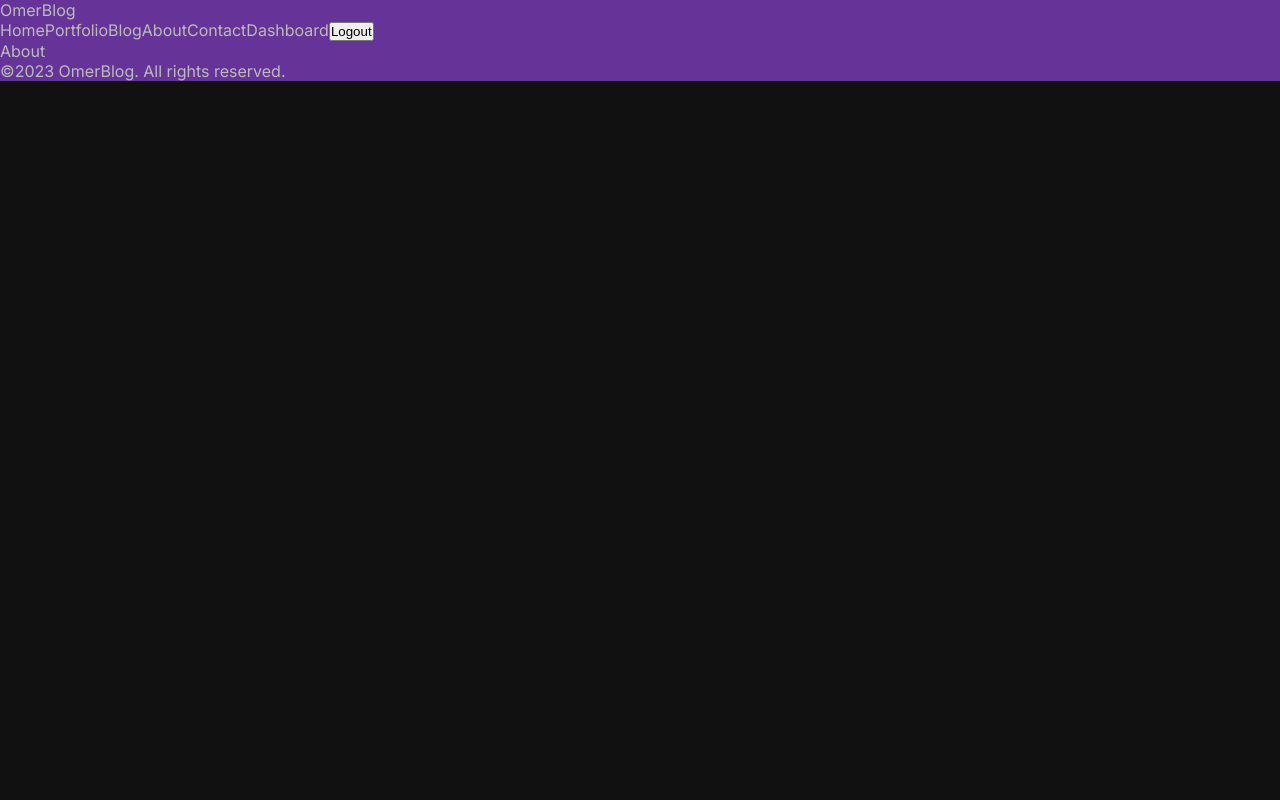
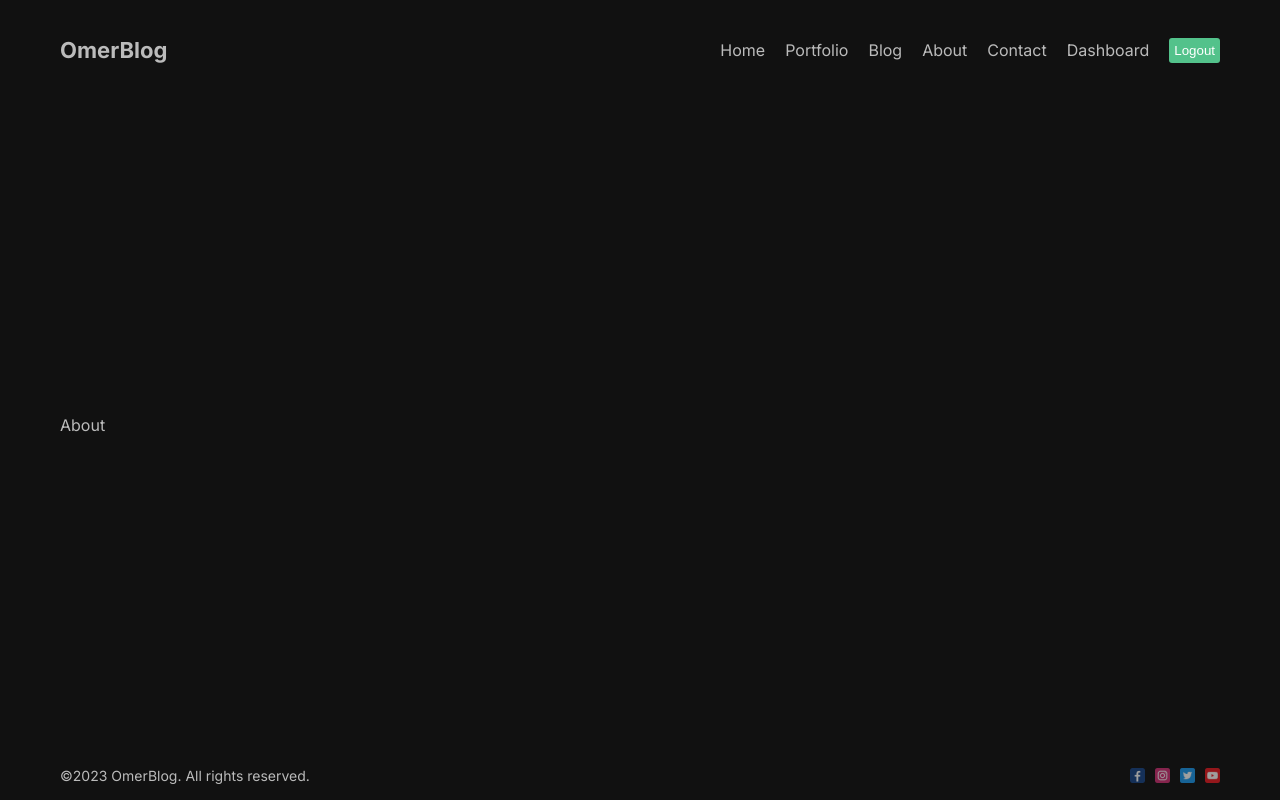
Before and after one commit to Omer-Cicek/nextjs-blog-app, a Next.js app: page /about in a window 1280 px wide. Built offline with nearby package versions, Linux system fonts and the light colour scheme.

Commit message:
module css added

```diff
--- a/src/app/globals.css
+++ b/src/app/globals.css
@@ -18,5 +18,11 @@ a{
 }
 
 .container{
-  background-color: rebeccapurple;
+  max-width: 1366px;
+  min-height: 100vh;
+  margin: 0 auto;
+  padding: 0 60px;
+  display: flex;
+  flex-direction: column;
+  justify-content: space-between;
 }
--- a/src/components/footer/Footer.jsx
+++ b/src/components/footer/Footer.jsx
@@ -1,10 +1,17 @@
 import React from 'react'
+import style from './footer.module.css'
+import Image from 'next/image'
 
 const Footer = () => {
   return (
-    <div>
+    <div className={style.container}>
         <div>&#169;2023 OmerBlog. All rights reserved.</div>
-        <div></div>
+        <div className={style.social}>
+            <Image src="/1.png" width={15} height={15} className={style.icon} alt='OmerBlog facebook'/>
+            <Image src="/2.png" width={15} height={15} className={style.icon} alt='OmerBlog instagram'/>
+            <Image src="/3.png" width={15} height={15} className={style.icon} alt='OmerBlog twitter'/>
+            <Image src="/4.png" width={15} height={15} className={style.icon} alt='OmerBlog youtube'/>
+        </div>
     </div>
   )
 }
--- /dev/null
+++ b/src/components/footer/footer.module.css
@@ -0,0 +1,18 @@
+.container{
+    height: 50px;
+    display: flex;
+    font-size: 14px;
+    align-items: center;
+    justify-content: space-between;
+}
+
+.social{
+    display: flex;
+    align-items: center;
+    gap: 10px;
+}
+
+.icon{
+    opacity: .6;
+    cursor: pointer;
+}
--- a/src/components/navbar/Navbar.jsx
+++ b/src/components/navbar/Navbar.jsx
@@ -2,6 +2,7 @@
 
 import Link from 'next/link'
 import React from 'react'
+import style from './navbar.module.css'
 
 const Navbar = () => {
 
@@ -40,16 +41,16 @@ const Navbar = () => {
 
 
   return (
-    <div>
-        <Link href='/'>OmerBlog</Link>
-        <div>
+    <div className={style.container}>
+        <Link href='/' className={style.logo}>OmerBlog</Link>
+        <div className={style.links}>
             {
                 links.map(link => (
-                        <Link key={link.id} href={link.url}>{link.title}</Link>
+                        <Link key={link.id} href={link.url} className={style.link}>{link.title}</Link>
                     )
                 )
             }
-            <button onClick={() => console.log('logged out')}>Logout</button>
+            <button onClick={() => console.log('logged out')} className={style.logout}>Logout</button>
         </div>
     </div>
   )
--- /dev/null
+++ b/src/components/navbar/navbar.module.css
@@ -0,0 +1,26 @@
+.container{
+    height: 100px;
+    display: flex;
+    justify-content: space-between;
+    align-items: center;
+}
+
+.logo{
+    font-weight: bold;
+    font-size: 22px;
+}
+
+.links{
+    display: flex;
+    align-items: center;
+    gap: 20px;
+}
+
+.logout{
+    padding: 5px;
+    border: none;
+    background-color: #53c28b;
+    color: white;
+    cursor: pointer;
+    border-radius: 3px;
+}
```
